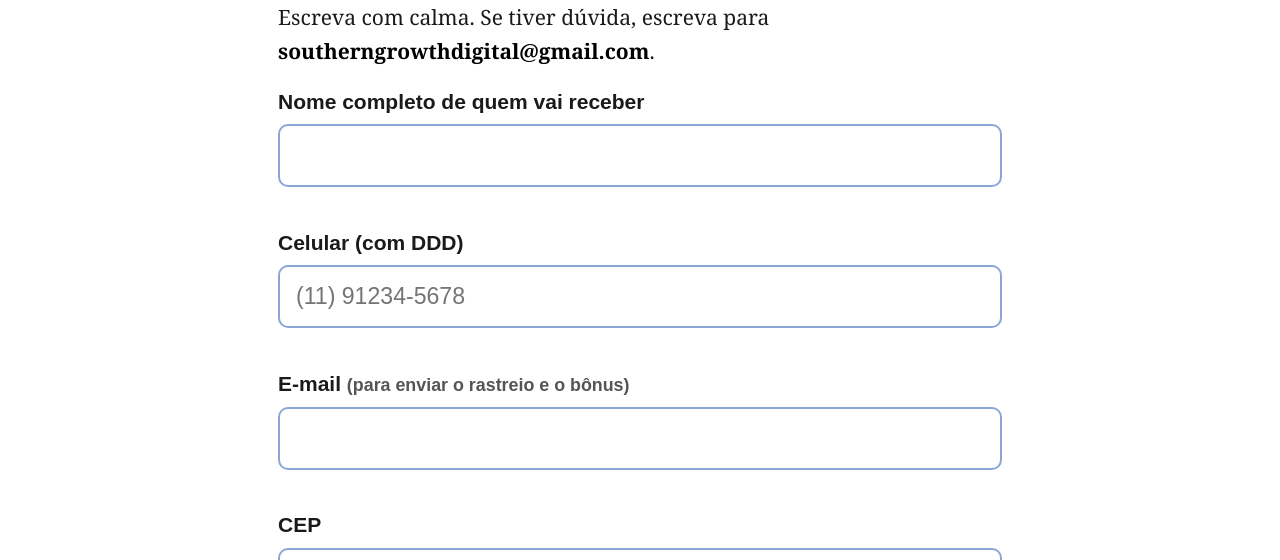
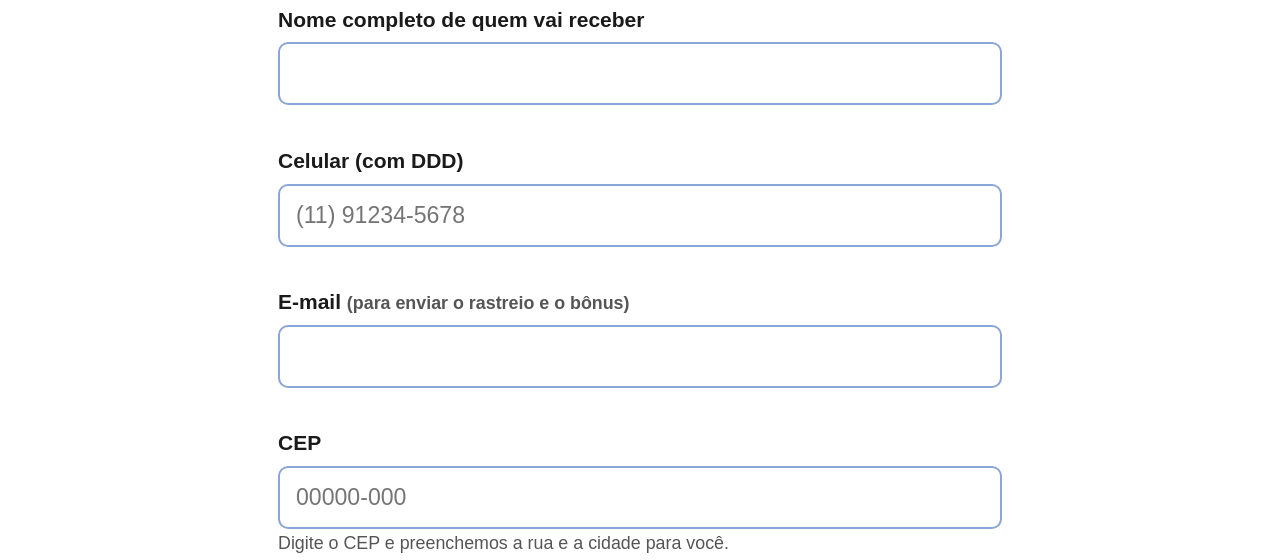
Before and after one commit to southerngrowthdigital-glitch/calendario-fatima-2027, a plain HTML site: page endereco.html in a window 1280 px wide. Shown: the part 540-1100 px from the top of the page. Drawn offline with Linux system fonts and the light colour scheme.

Commit message:
Remove frase de ajuda do formulário de endereço
Co-Authored-By: Claude Opus 5.5 <noreply@anthropic.com>
Claude-Session: https://claude.ai/code/session_01Ast5QoPZrhdVPdgm1FrrM6

```diff
--- a/endereco.html
+++ b/endereco.html
@@ -28,7 +28,6 @@
   </div>
 
   <h1 style="font-size:1.6rem">Preencha o endereço de entrega</h1>
-  <p class="ajuda">Escreva com calma. Se tiver dúvida, escreva para <strong data-empresa="email"></strong>.</p>
 
   <form class="form" id="form" novalidate autocomplete="on">
     <label for="nome">Nome completo de quem vai receber</label>
```
